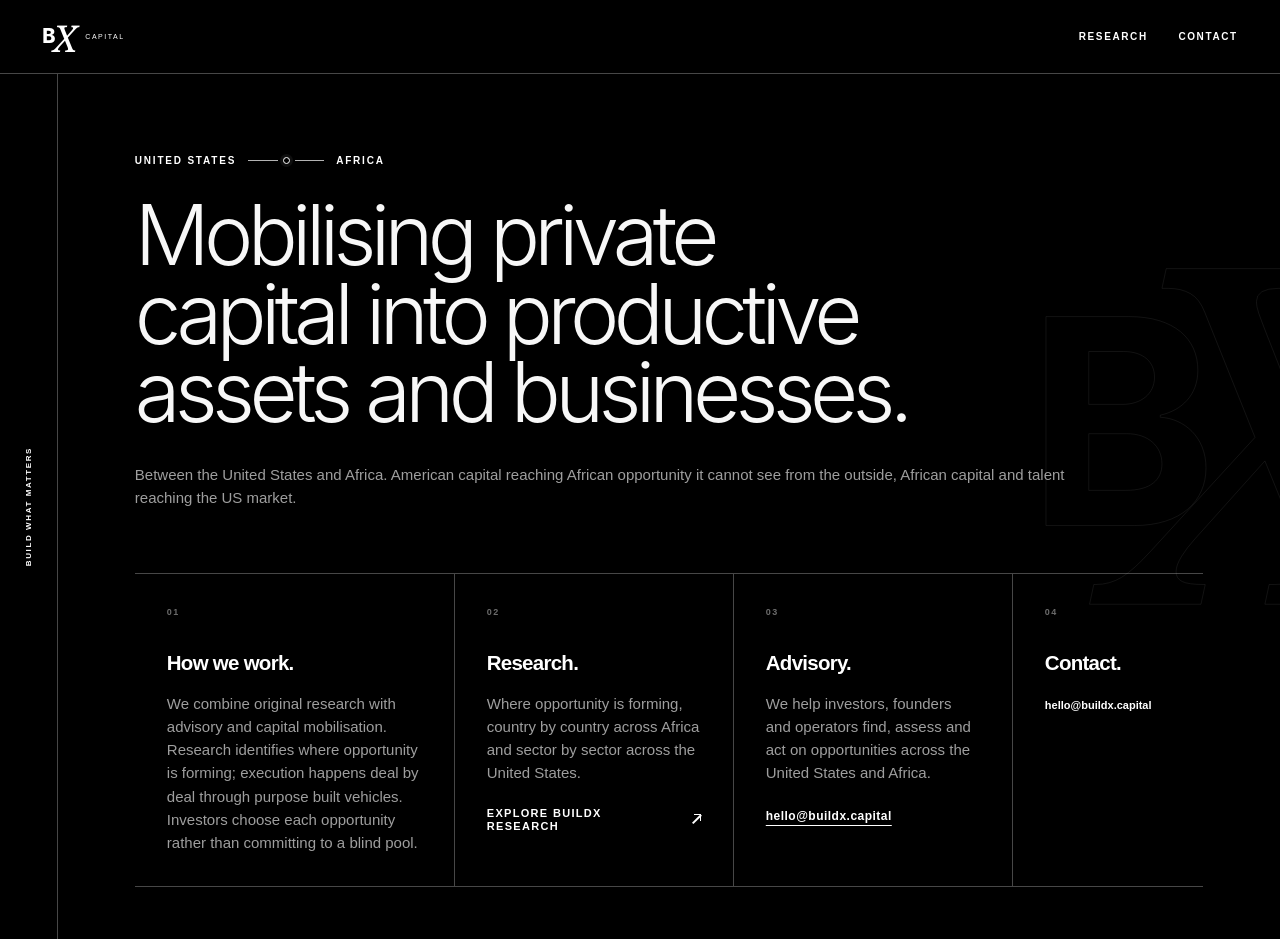
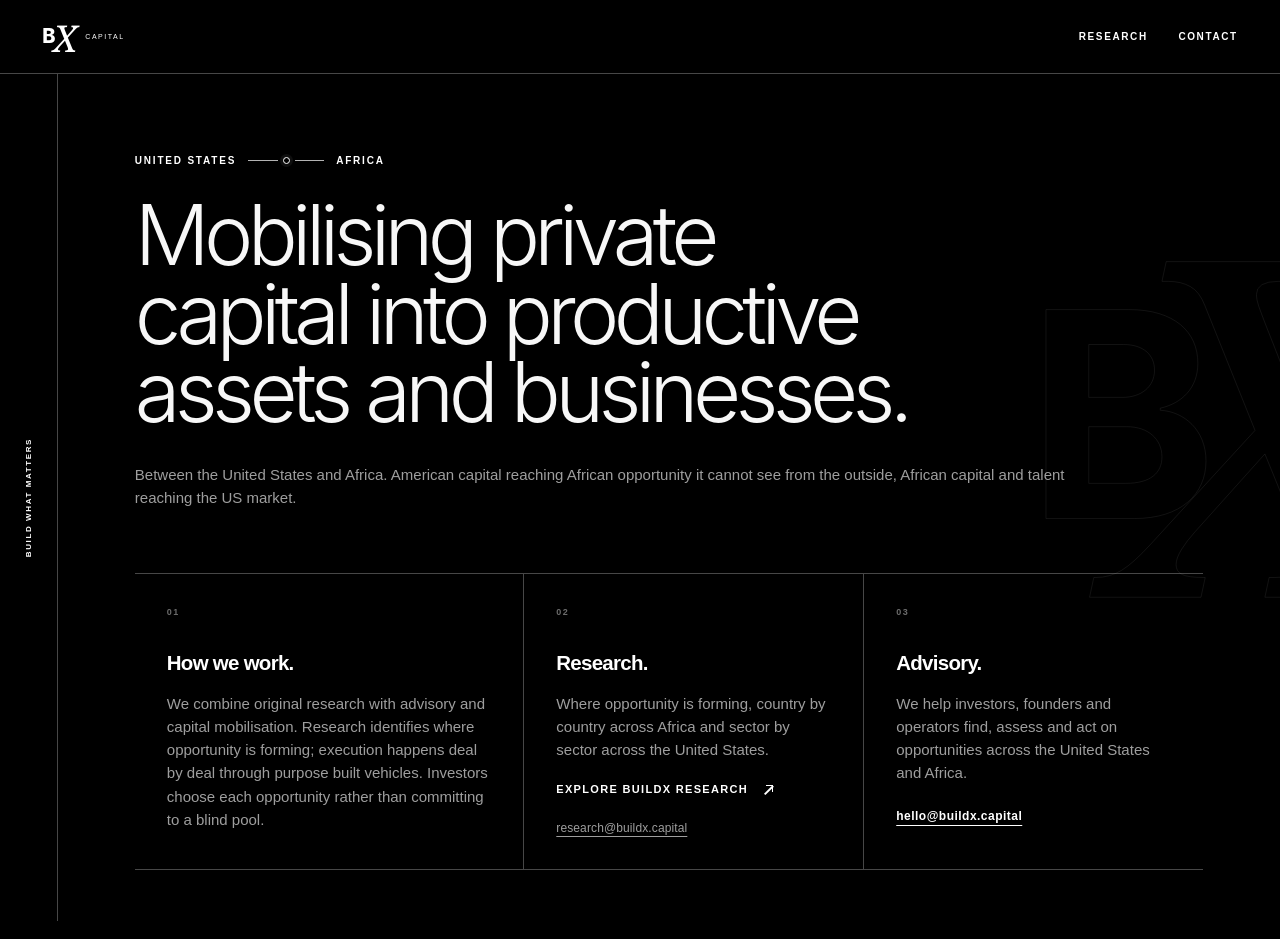
Before and after one commit to Threadigit/buildx-capital, a Next.js app: page / in a window 1280 px wide. Built offline with nearby package versions, Linux system fonts and the light colour scheme.

Commit message:
update card

```diff
--- a/app/globals.css
+++ b/app/globals.css
@@ -188,7 +188,7 @@ a { color: inherit; text-decoration: none; }
 
 .practice-grid {
   display: grid;
-  grid-template-columns: 1.2fr 1.05fr 1.05fr .72fr;
+  grid-template-columns: 1.2fr 1.05fr 1.05fr;
   margin-top: clamp(54px, 8vh, 100px);
   border-top: 1px solid var(--line);
   border-bottom: 1px solid var(--line);
@@ -272,6 +272,15 @@ a { color: inherit; text-decoration: none; }
   text-decoration: underline;
   text-underline-offset: 5px;
 }
+.research-email {
+  display: block;
+  margin-top: 16px;
+  color: var(--muted);
+  font-size: 12px;
+  letter-spacing: .01em;
+  text-decoration: underline;
+  text-underline-offset: 4px;
+}
 
 @media (max-width: 960px) {
   .practice-grid { grid-template-columns: 1fr 1fr; }
--- a/app/page.tsx
+++ b/app/page.tsx
@@ -50,6 +50,7 @@ export default function Home() {
               <a className="research-link" href="https://research.buildx.capital">
                 Explore BuildX Research <span className="research-arrow" aria-hidden="true" />
               </a>
+              <a className="research-email" href="mailto:research@buildx.capital">research@buildx.capital</a>
             </article>
 
             <article>
@@ -59,11 +60,6 @@ export default function Home() {
               <a className="advisory-link" href="mailto:hello@buildx.capital">hello@buildx.capital</a>
             </article>
 
-            <address>
-              <p className="section-number">04</p>
-              <h2>Contact.</h2>
-              <a href="mailto:hello@buildx.capital">hello@buildx.capital</a>
-            </address>
           </div>
         </div>
       </section>
```
